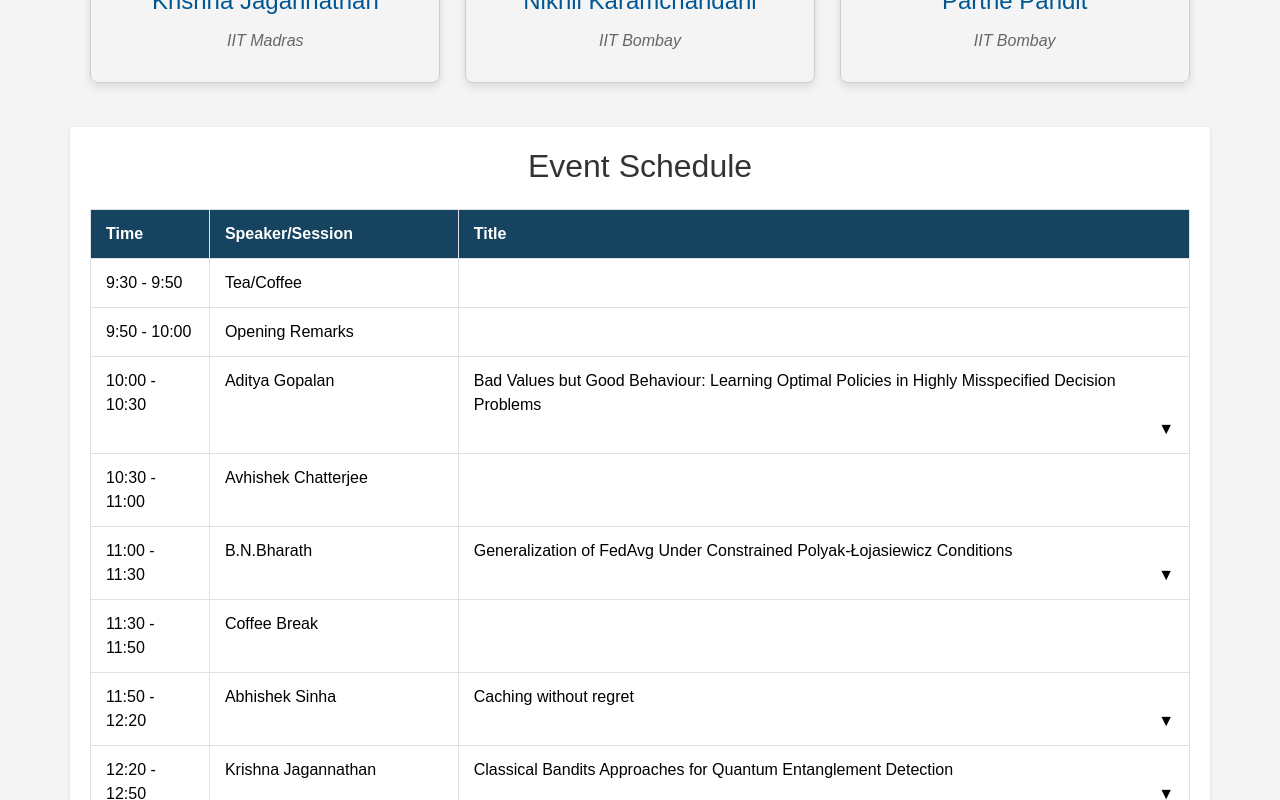
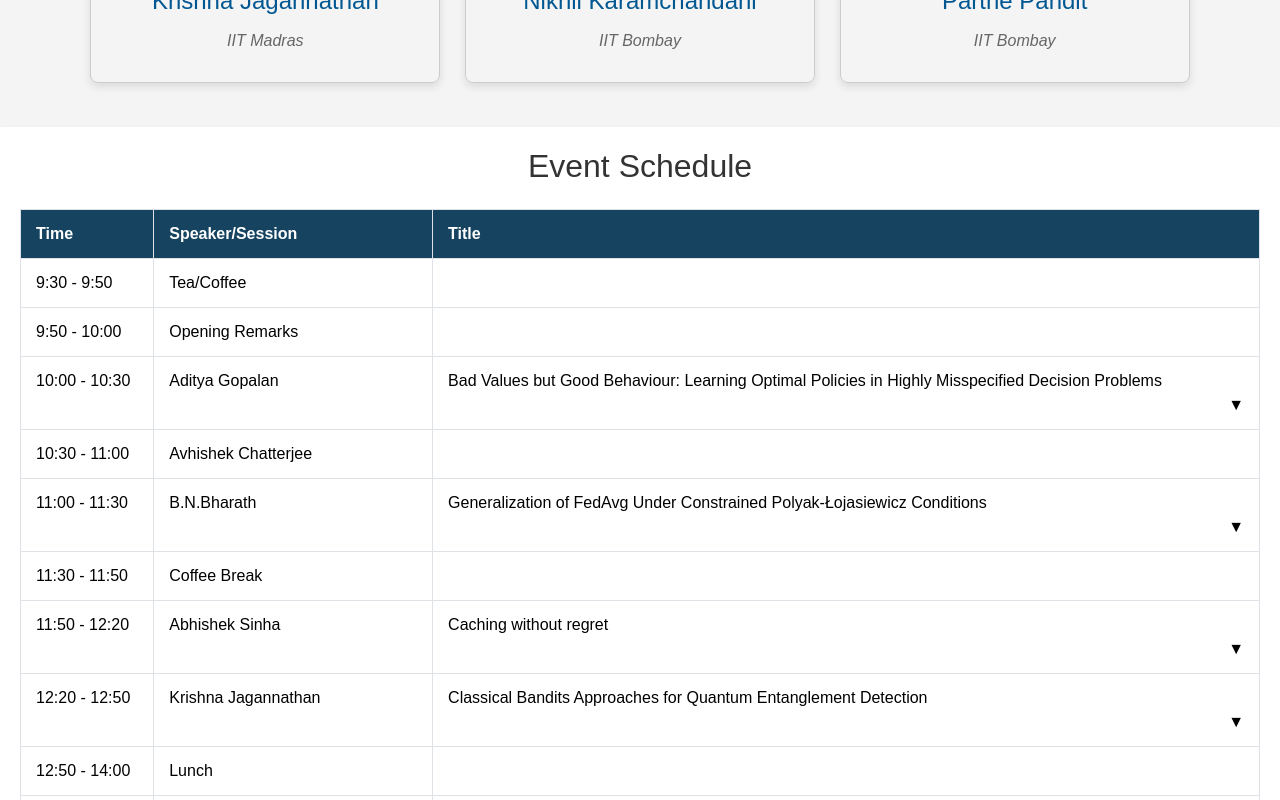
Before and after one commit to Umesh3833/WorkshopDemo, a React (Create React App) app: page / in a window 1280 px wide. Shown: the part 1440-2240 px from the top of the page. Built offline with nearby package versions, Linux system fonts and the light colour scheme.

Commit message:
abstract transition bug rectified

```diff
--- a/src/Schedule.js
+++ b/src/Schedule.js
@@ -24,7 +24,7 @@ function Schedule({ events }) {
     });
   };
   return (
-    <section className="schedule-section container">
+    <section className="schedule-section">
       <h2 className="text-center mb-4">Event Schedule</h2>
       <table className="table">
         <thead>
@@ -48,11 +48,13 @@ function Schedule({ events }) {
                 </td>
               </tr>
               {openAbstractIndex === index && event.abstract && (
-                <tr>
-                  <td colSpan="3">
-                    <div>{renderLatex(event.abstract)}</div>
-                  </td>
-                </tr>
+
+                 <tr className="abstract-details">
+                 <td colSpan="3">
+                   <strong>Abstract:</strong>
+                   <p>{renderLatex(event.abstract)}</p>
+                 </td>
+               </tr>
               )}
             </React.Fragment>
           ))}
```
